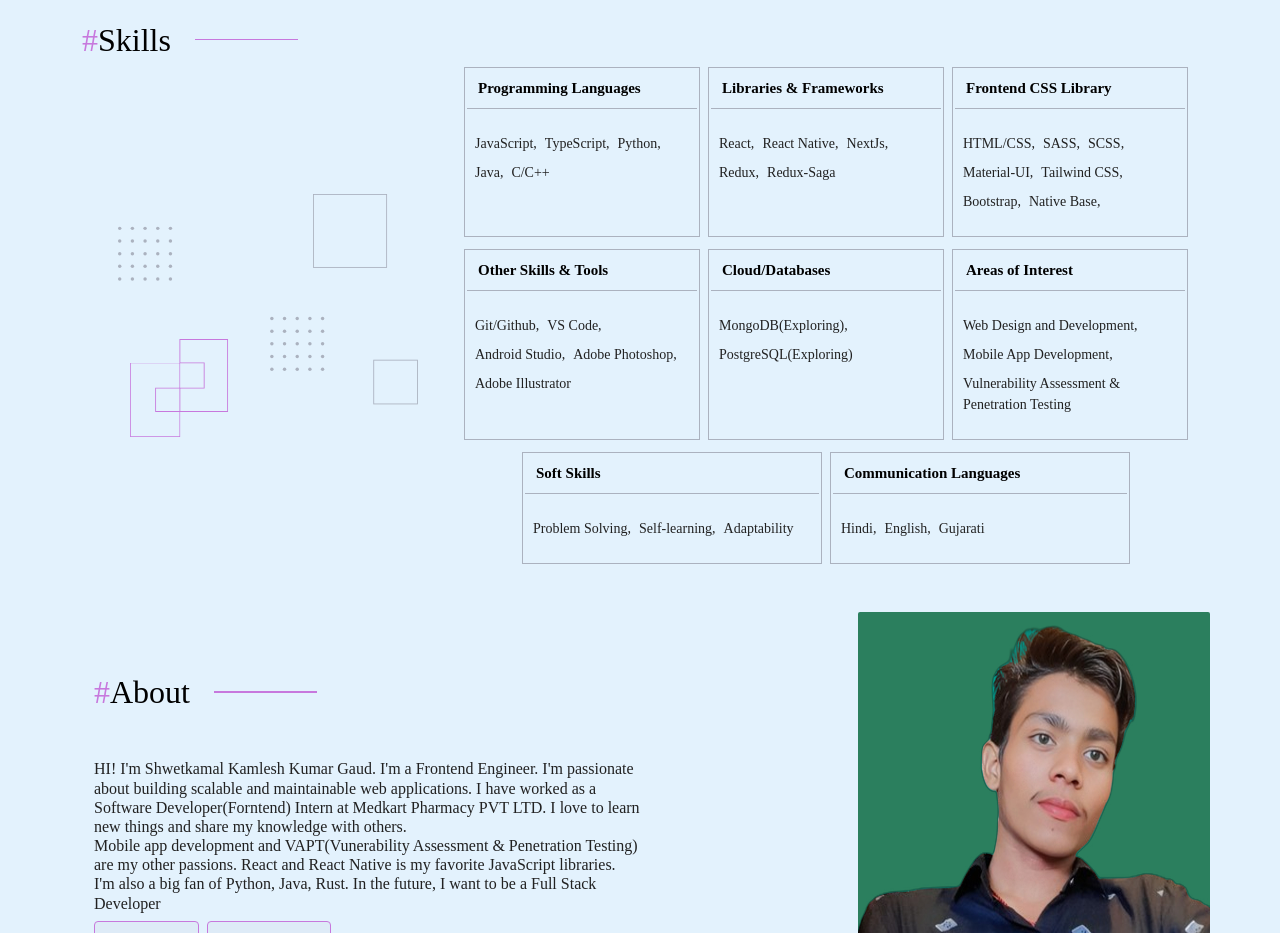
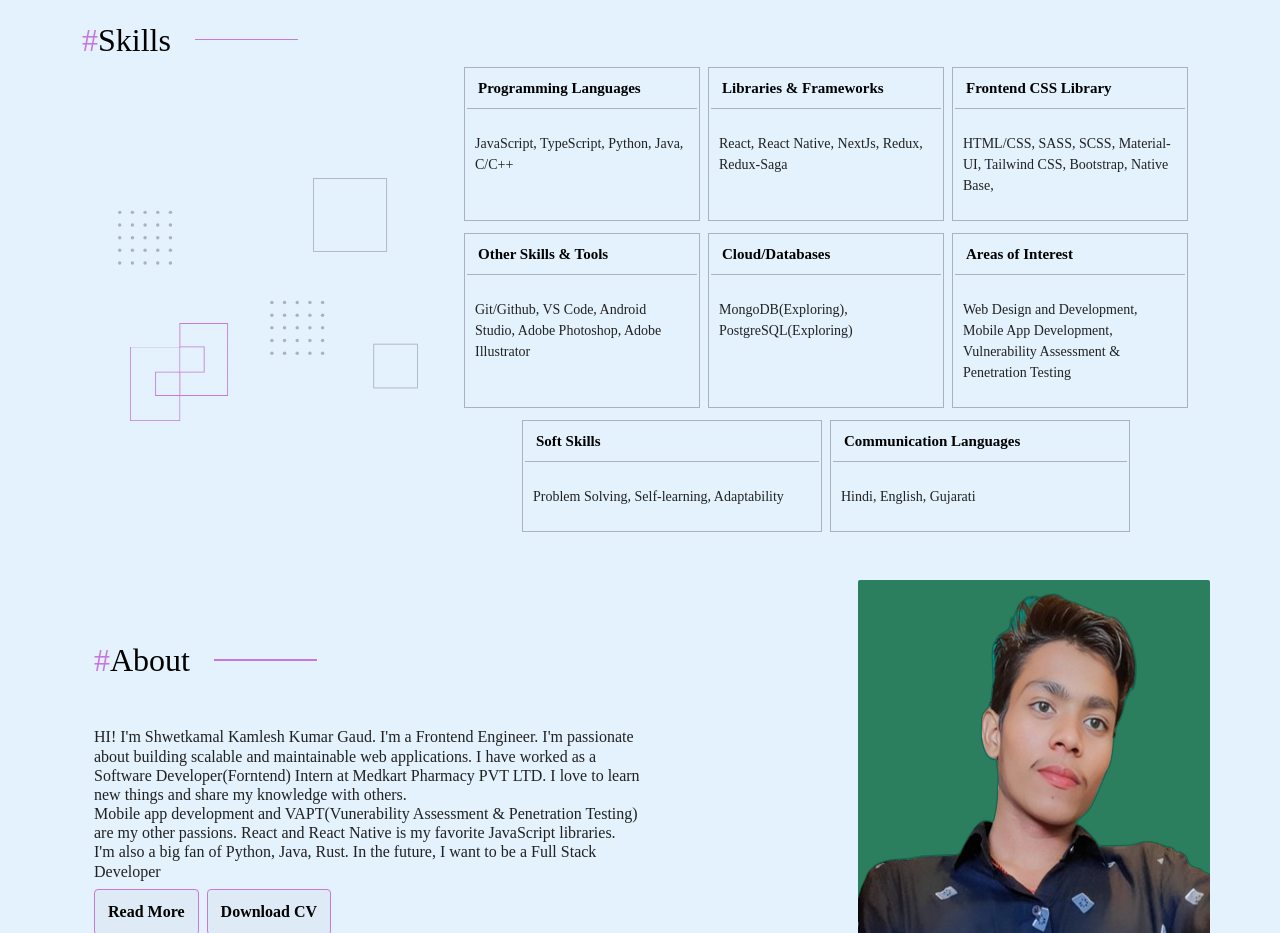
Before and after one commit to shwetkamal-gaud/portfolio, a Next.js app: page / in a window 1280 px wide. Shown: the part 1560-2493 px from the top of the page. Built offline with nearby package versions, Linux system fonts and the light colour scheme.

Commit message:
rearrangement

```diff
--- a/src/Components/Skills.tsx
+++ b/src/Components/Skills.tsx
@@ -21,42 +21,42 @@ const mySkills = [
     {
         id: 1,
         title: "Programming Languages",
-        items: ["JavaScript, ", "TypeScript, ", "Python, ", "Java, ", "C/C++ "]
+        items: "JavaScript, TypeScript, Python, Java, C/C++ "
     },
     {
         id: 2,
         title: 'Libraries & Frameworks',
-        items: ["React, ", " React Native, ", "NextJs, ", "Redux, ", "Redux-Saga "]
+        items: "React, React Native, NextJs, Redux, Redux-Saga "
     },
     {
         id: 3,
         title: 'Frontend CSS Library',
-        items: ["HTML/CSS,", "SASS, ", "SCSS, ", " Material-UI, ", "Tailwind CSS, ", "Bootstrap, ", "Native Base, "]
+        items: "HTML/CSS, SASS, SCSS, Material-UI, Tailwind CSS, Bootstrap, Native Base, "
     },
     {
         id: 4,
         title: 'Other Skills & Tools',
-        items: ["Git/Github, ", " VS Code, ", "Android Studio, ", "Adobe Photoshop, ", "Adobe Illustrator "]
+        items: "Git/Github, VS Code, Android Studio, Adobe Photoshop, Adobe Illustrator "
     },
     {
         id: 5,
         title: 'Cloud/Databases',
-        items: ["MongoDB(Exploring), ", "PostgreSQL(Exploring) "]
+        items: "MongoDB(Exploring), PostgreSQL(Exploring) "
     },
     {
         id: 7,
         title: 'Areas of Interest',
-        items: ["Web Design and Development, ", " Mobile App Development, ", "Vulnerability Assessment & Penetration Testing "]
+        items: "Web Design and Development,  Mobile App Development, Vulnerability Assessment & Penetration Testing"
     },
     {
         id: 8,
         title: 'Soft Skills',
-        items: ["Problem Solving, ", "Self-learning, ", "Adaptability "]
+        items: "Problem Solving, Self-learning, Adaptability "
     },
     {
         id: 6,
         title: 'Communication Languages',
-        items: ["Hindi, ", " English, ", " Gujarati"]
+        items: "Hindi, English, Gujarati"
     }
 ]
 
@@ -94,7 +94,7 @@ const Skills = () => {
             // </Stack>
         )
     }
-    const SkillsCard = ({ title, skills }: { title: string, skills: string[] }) => {
+    const SkillsCard = ({ title, skills }: { title: string, skills: string }) => {
         return (
             <div
                 style={{
@@ -140,21 +140,15 @@ const Skills = () => {
 
                     }}
                 >
-                    {skills?.map((skill, index) => {
-                        return (
                     <li
-                                key={index}
                         style={{
                             listStyle: 'none',
                             fontSize: 14,
                             fontWeight: 500,
                             fontFamily: 'FiraCode',
                             color: isDark ? textLight : textGray,
-                                }}
+                        }}>{skills}</li>
 
-                            >{skill}</li>
-                        )
-                    })}
 
                 </ul>
 
```
Also changed, not shown: src/pages/about/index.tsx (+14 -15 lines). Lines whose indentation alone changed are shown as unchanged.
